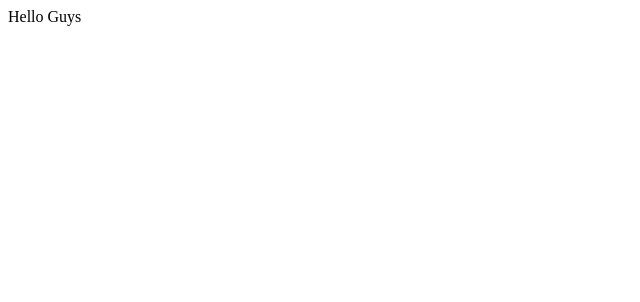
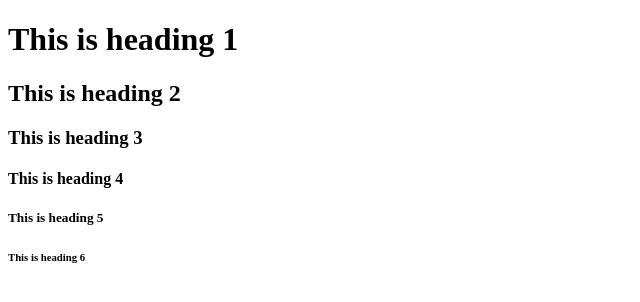
Before and after one commit to MilesatAshvantAnand/MilesatAshvantAnand.github.io, a plain HTML site: page index.html in a window 1280 px wide. Shown: the whole page, without its empty margins (0-640 px from the left). Drawn offline with Linux system fonts and the light colour scheme.

Commit message:
Saving file

```diff
--- a/index.html
+++ b/index.html
@@ -1,6 +1,13 @@
 <!DOCTYPE html>
 <html>
 <body>
-Hello Guys
+
+<h1>This is heading 1</h1>
+<h2>This is heading 2</h2>
+<h3>This is heading 3</h3>
+<h4>This is heading 4</h4>
+<h5>This is heading 5</h5>
+<h6>This is heading 6</h6>
+
 </body>
 </html>
```
